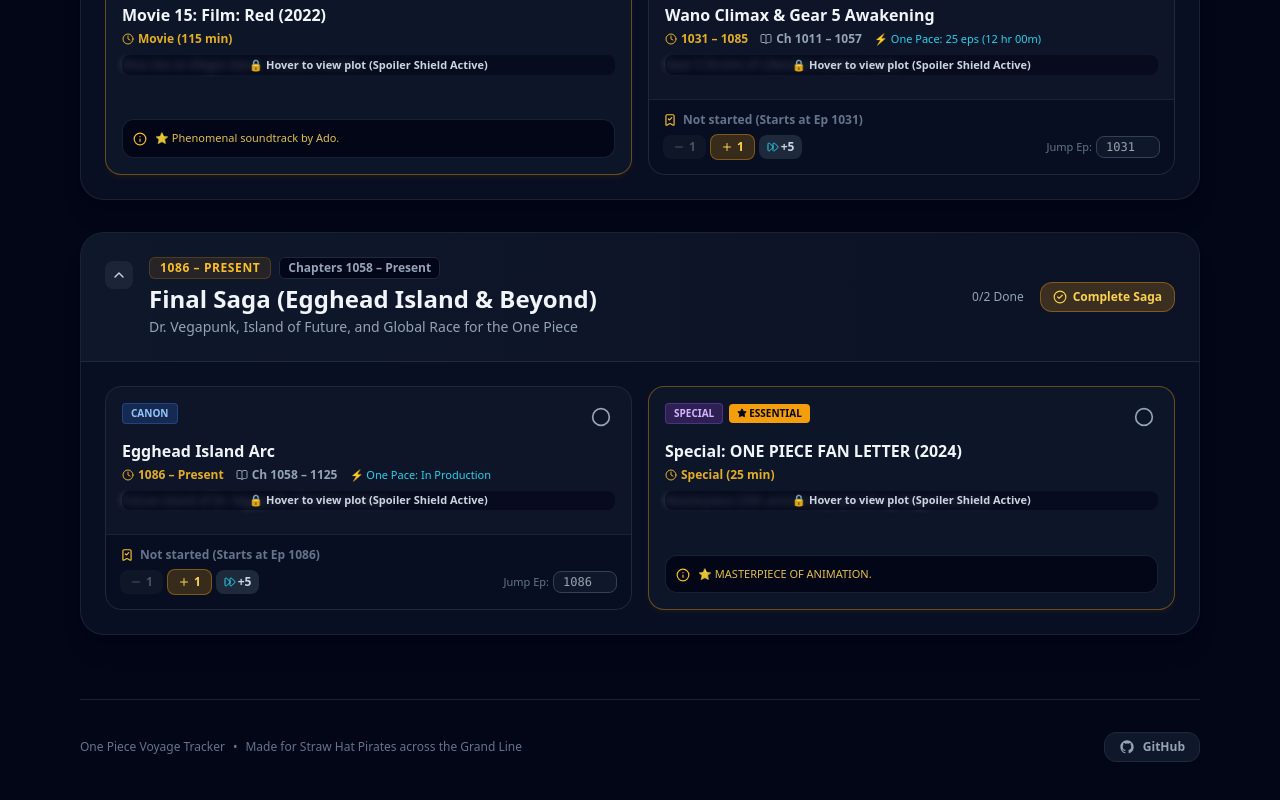
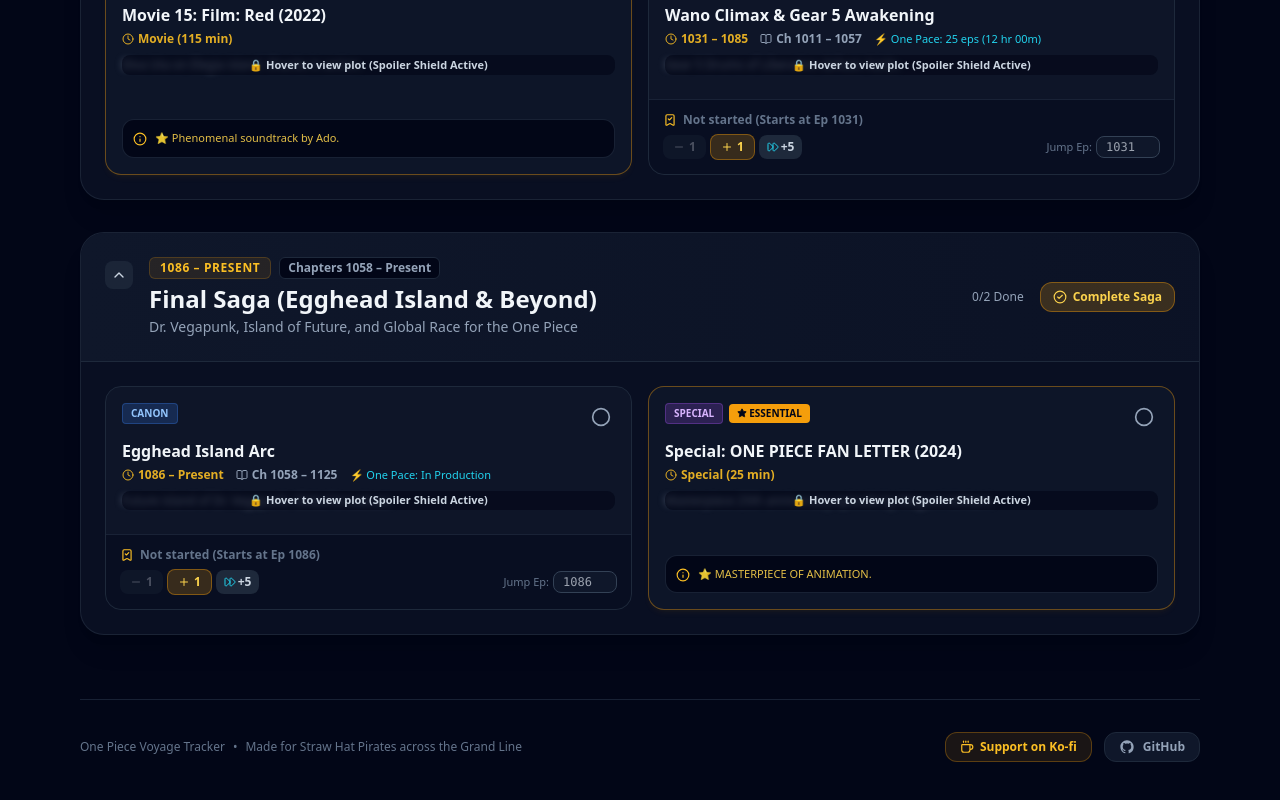
Before and after one commit to EY4O/One-Piece-Voyage-Tracker, a React (Vite) app: page / in a window 1280 px wide. Shown: the part 10383-11183 px from the top of the page. Built offline with nearby package versions, Linux system fonts and the light colour scheme.

Commit message:
Update OnePieceWatchOrder.jsx

```diff
--- a/src/OnePieceWatchOrder.jsx
+++ b/src/OnePieceWatchOrder.jsx
@@ -58,7 +58,9 @@
   Award,
   Image as ImageIcon,
   Settings,
-  X
+  X,
+  Coffee,
+  Heart
 } from 'lucide-react';
 
 // Background Map: Sagas + Custom Ship & Iconography Backgrounds
@@ -121,7 +123,7 @@
     bgBadge: 'bg-emerald-500/10',
     textBadge: 'text-emerald-400',
     gradient: 'from-emerald-500 via-teal-600 to-green-700',
-    accentGlow: 'rgba(16, 185, 129, 0.15)'
+    accentGlow: 'rgba(168, 85, 247, 0.15)'
   },
   nami: {
     id: 'nami',
@@ -1769,6 +1771,18 @@
           </div>
 
           <div className="flex items-center gap-3">
+            {/* Ko-fi Donation Link in Footer */}
+            <a
+              href="https://ko-fi.com/looneth"
+              target="_blank"
+              rel="noopener noreferrer"
+              className="flex items-center gap-1.5 px-3.5 py-1.5 rounded-xl bg-amber-500/10 hover:bg-amber-500/20 text-amber-400 hover:text-amber-300 border border-amber-500/30 transition duration-200 group font-semibold text-xs"
+              title="Support the voyage on Ko-fi"
+            >
+              <Coffee className="w-3.5 h-3.5 group-hover:scale-110 transition-transform" />
+              <span>Support on Ko-fi</span>
+            </a>
+
             <a
               href="https://github.com/EY4O/One-Piece-Voyage-Tracker"
               target="_blank"
@@ -1829,6 +1843,30 @@
             </div>
 
             <div className="space-y-6 max-h-[70vh] overflow-y-auto pr-1">
+              {/* Support Project Banner in Settings */}
+              <div className="p-4 rounded-2xl bg-gradient-to-r from-amber-500/10 via-orange-500/10 to-transparent border border-amber-500/30 flex flex-col sm:flex-row items-start sm:items-center justify-between gap-3">
+                <div className="flex items-center gap-3">
+                  <div className="w-10 h-10 rounded-xl bg-amber-500/20 text-amber-400 flex items-center justify-center shrink-0 border border-amber-500/30">
+                    <Coffee className="w-5 h-5" />
+                  </div>
+                  <div>
+                    <h4 className="text-xs font-bold text-slate-200 flex items-center gap-1.5">
+                      Fuel the Voyage <Heart className="w-3 h-3 text-red-500 fill-current" />
+                    </h4>
+                    <p className="text-[11px] text-slate-400">Support the ongoing development of this tracker</p>
+                  </div>
+                </div>
+                <a
+                  href="https://ko-fi.com/looneth"
+                  target="_blank"
+                  rel="noopener noreferrer"
+                  className="px-3.5 py-2 rounded-xl bg-amber-500 hover:bg-amber-400 text-slate-950 font-black text-xs transition shadow-md shadow-amber-500/20 shrink-0 flex items-center gap-1.5"
+                >
+                  <Coffee className="w-3.5 h-3.5" />
+                  <span>Support on Ko-fi</span>
+                </a>
+              </div>
+
               {/* SECTION 1: Straw Hat Character Theme */}
               <div>
                 <div className="text-xs font-bold text-slate-300 uppercase tracking-wider mb-3 flex items-center gap-2">
```
